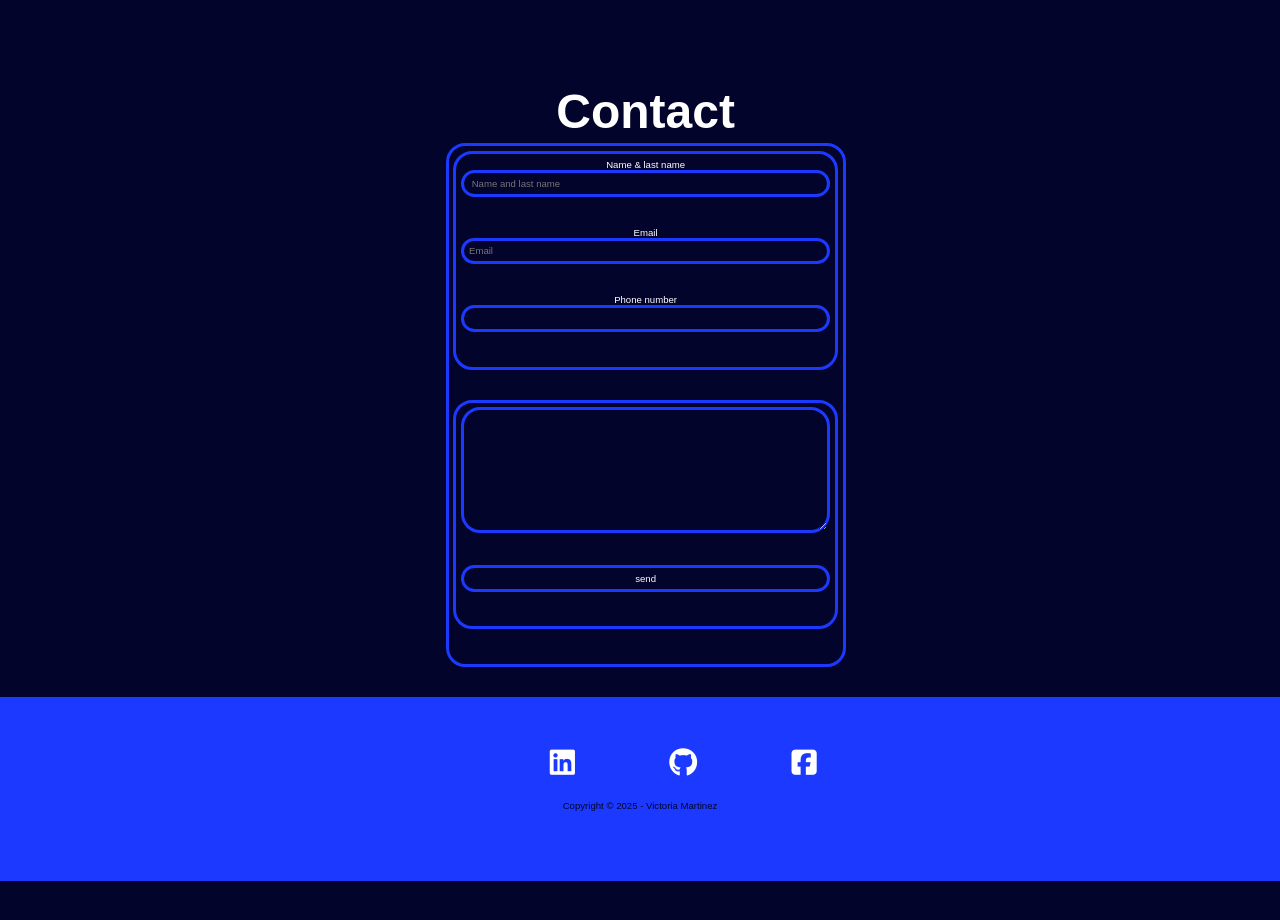
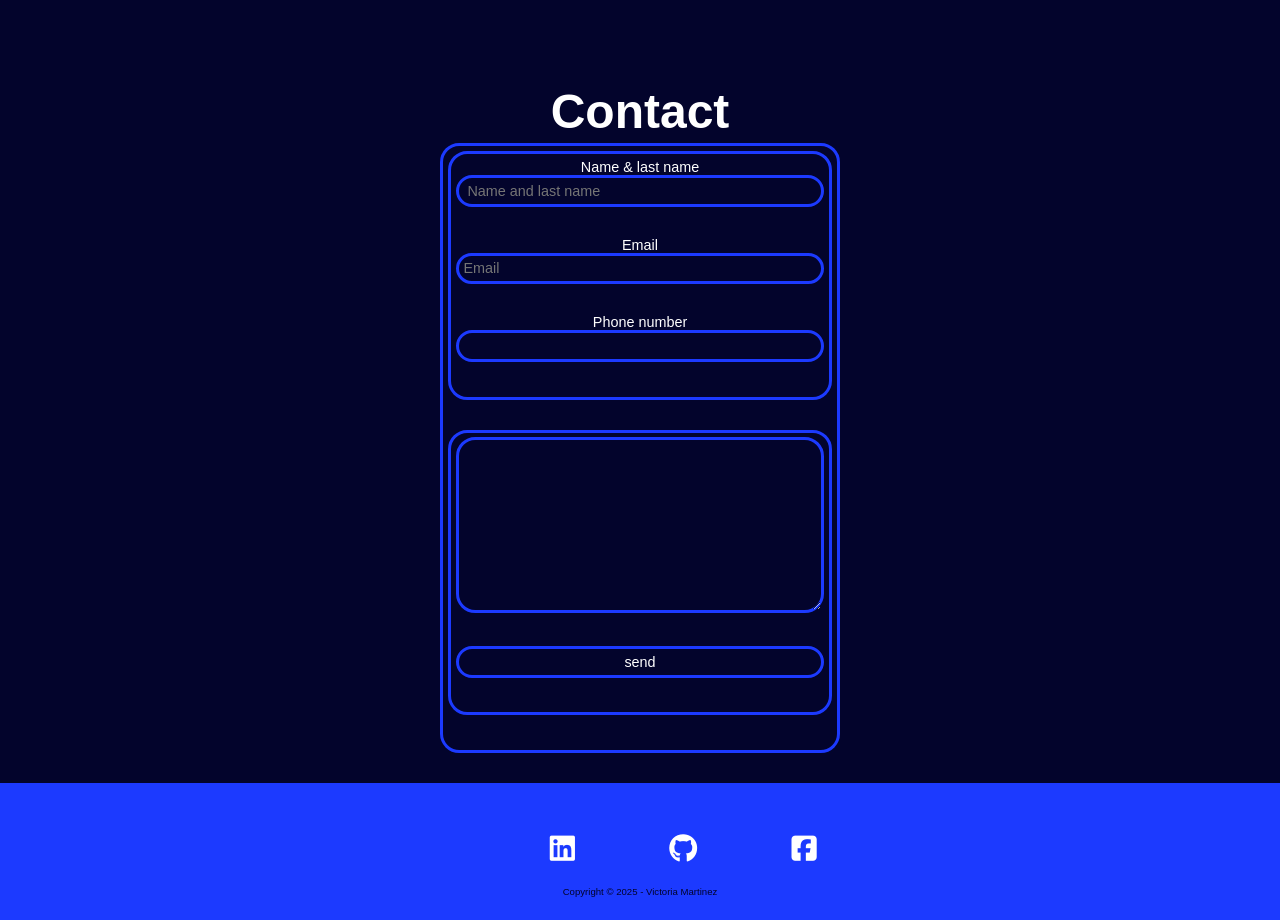
Before and after one commit to VictoriaMaritinez/Mi-portafolio, a plain HTML site: page template.html in a window 1280 px wide. Shown: the part 2048-2968 px from the top of the page. Before the commit the page ends 2929 px from the top, so only its background shows below. Drawn offline with Linux system fonts and the light colour scheme.

Commit message:
fix-style-form
fix details

```diff
--- a/stlyle.css
+++ b/stlyle.css
@@ -70,7 +70,7 @@ a {
   right: 0;
   width: 100%;
   z-index: 999;
-  background:var(--bg-color);-
+  background:var(--bg-color);
 }
 .dropdown-menu a{
   display: block;
@@ -254,8 +254,7 @@ h4 {
 /* Contact-section*/
 .Contact{
   background: var(--bg-color);
-  margin-left: 36rem;
-  margin-top: 6rem;
+  margin: 6rem auto 0;
   display: flex;
   flex-direction: column;
   align-items: center;
@@ -273,7 +272,7 @@ form , .form-bx ,input , .f-messaje , textarea{
   width: 100%;
   max-width: 400px;
   padding: 0.5rem;
-  font-size: 1rem;
+  font-size: 1.5rem;
   background-color: var(--bg-color);
   color: var(--text-color);
   border-radius: 2rem;
```
